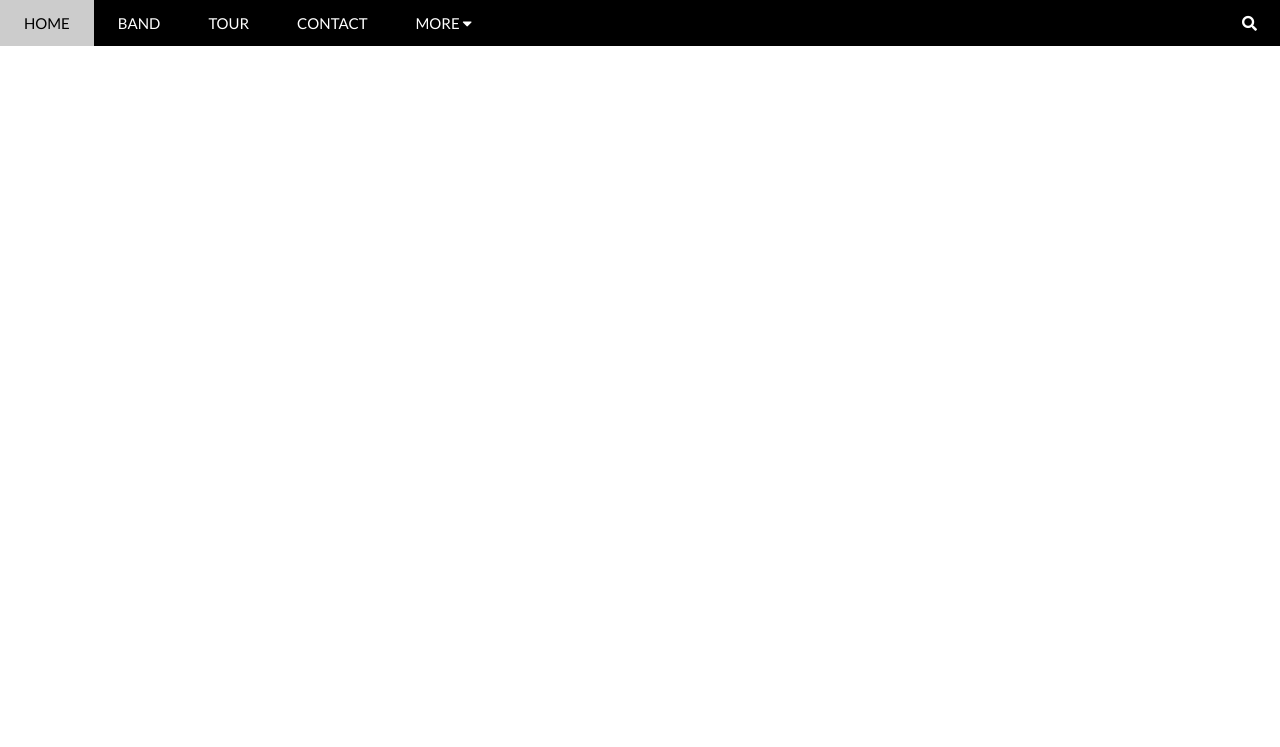
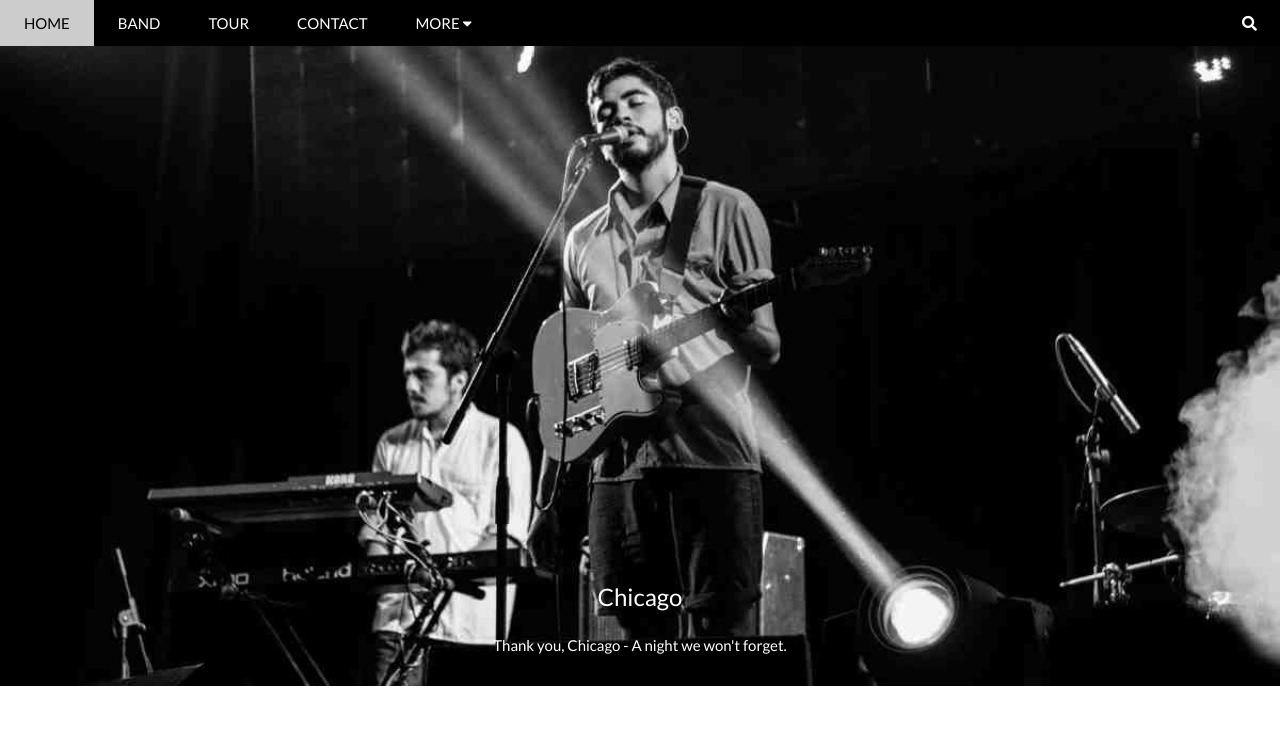
Before and after one commit to qunaaa-ha/qunaaa-ha.the-band.github.io, a plain HTML site: page index.html in a window 1280 px wide. Shown: the top 747 px of the page. Drawn offline with Linux system fonts and the light colour scheme; files whose address does not match are found by name.

Commit message:
edit-link-img

```diff
--- a/asset/css/style.css
+++ b/asset/css/style.css
@@ -111,7 +111,7 @@ html{
     position: relative;
     margin-top: 46px;
     padding-top: 50%;
-    background: url('/w3_band/asset/images/slider/chicago.jpeg') top center / cover no-repeat ;
+    background: url('../images/slider/chicago.jpeg') top center / cover no-repeat ;
 }
 
 #slider .text-slider{
```
